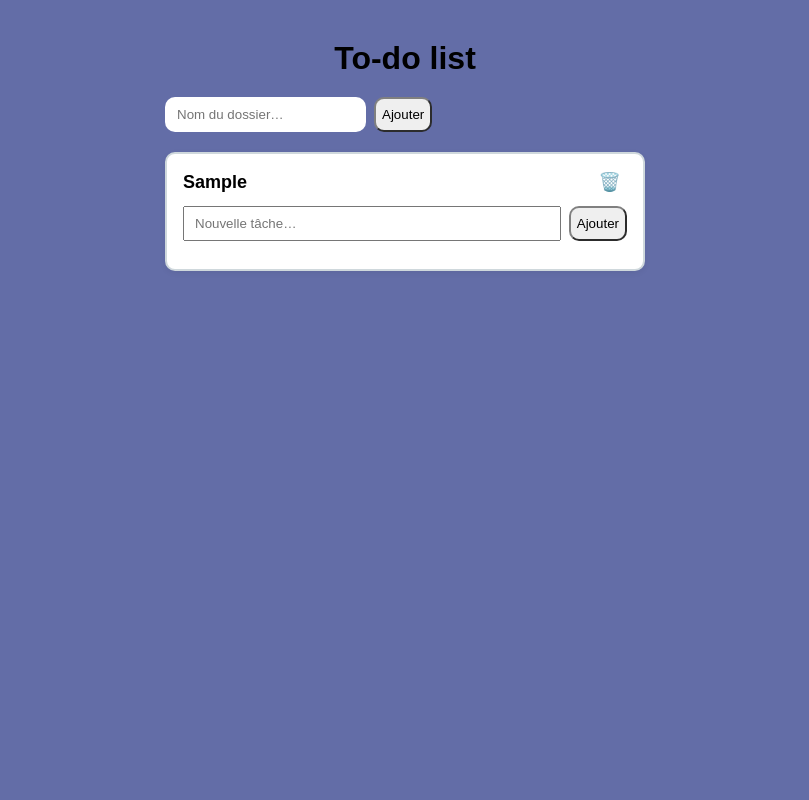
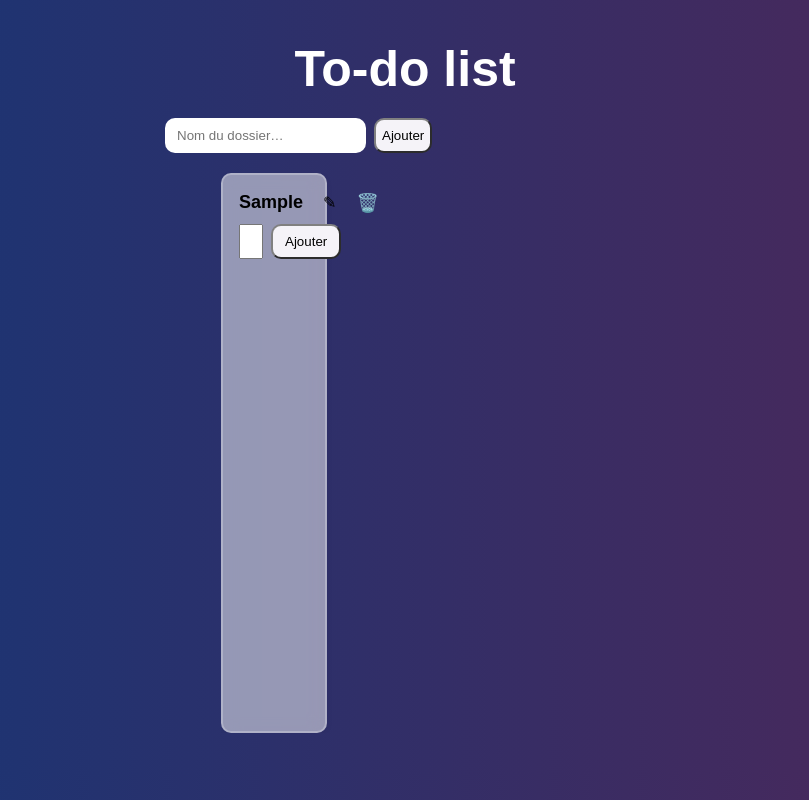
Before and after one commit to Shikacho/todo-app, a React (Create React App) app: page / in a window 1280 px wide. Both pictures are taken after typing "Sample" into the empty fields and a click on the button "Ajouter". Shown: the whole page, without its empty margins (235-1044 px from the left). Built offline with nearby package versions, Linux system fonts and the light colour scheme.

Commit message:
Ajout: édition inline du nom des dossiers + carrousel 3 cartes

```diff
--- a/src/components/FolderCard.jsx
+++ b/src/components/FolderCard.jsx
@@ -1,30 +1,104 @@
-import { useState } from "react";
+import { useRef, useState } from "react";
 import "../styles/FolderCard.css";
 import TaskItem from "./TaskItem";
 
-export default function FolderCard({ folder, onAddTask, onRemoveTask, onToggleTask, onRemoveFolder }) {
+export default function FolderCard({
+  folder,
+  onAddTask,
+  onRemoveTask,
+  onToggleTask,
+  onRemoveFolder,
+  onRenameFolder,
+}) {
   const [taskText, setTaskText] = useState("");
+  const inputRef = useRef(null);
+
+  // --- Édition du titre ---
+  const [editing, setEditing] = useState(false);
+  const [nameDraft, setNameDraft] = useState(folder.name);
+
+  const startEdit = () => {
+    setNameDraft(folder.name);
+    setEditing(true);
+  };
+
+  const cancelEdit = () => {
+    setEditing(false);
+    setNameDraft(folder.name);
+  };
+
+  const saveEdit = () => {
+    const next = nameDraft.trim();
+    if (next && next !== folder.name) onRenameFolder(folder.id, next);
+    setEditing(false);
+  };
 
   const submit = (e) => {
     e?.preventDefault?.();
+    if (!taskText.trim()) return;
     onAddTask(taskText);
     setTaskText("");
+    inputRef.current?.focus();
   };
 
   return (
     <section className="folder-card">
       <header className="folder-header">
-        <h2>{folder.name}</h2>
-        <button className="folder-delete" onClick={onRemoveFolder} title="Supprimer le dossier">🗑️</button>
+        {editing ? (
+          <div className="edit-folder">
+            <input
+              className="edit-input"
+              value={nameDraft}
+              onChange={(e) => setNameDraft(e.target.value)}
+              autoFocus
+              onKeyDown={(e) => {
+                if (e.key === "Enter") saveEdit();
+                if (e.key === "Escape") cancelEdit();
+              }}
+            />
+            <button className="btn" onClick={saveEdit} aria-label="Enregistrer">
+              ✔
+            </button>
+            <button className="btn" onClick={cancelEdit} aria-label="Annuler">
+              ✖
+            </button>
+          </div>
+        ) : (
+          <>
+            <h2 onDoubleClick={startEdit} title="Double-clique pour renommer">
+              {folder.name}
+            </h2>
+            <button
+              className="folder-rename"
+              onClick={startEdit}
+              aria-label="Renommer le dossier"
+              title="Renommer"
+            >
+              ✎
+            </button>
+          </>
+        )}
+
+        <button
+          className="folder-delete"
+          onClick={onRemoveFolder}
+          title="Supprimer le dossier"
+          aria-label="Supprimer le dossier"
+        >
+          🗑️
+        </button>
       </header>
 
       <form onSubmit={submit} className="task-add">
         <input
+          ref={inputRef}
           value={taskText}
           onChange={(e) => setTaskText(e.target.value)}
           placeholder="Nouvelle tâche…"
         />
-        <button type="submit">Ajouter</button>
+        <button type="submit" disabled={!taskText.trim()}>
+          Ajouter
+        </button>
       </form>
 
       <div className="task-list">
--- /dev/null
+++ b/src/components/FolderCarousel.jsx
@@ -0,0 +1,112 @@
+import { useEffect, useLayoutEffect, useRef, useState } from "react";
+import FolderCard from "./FolderCard";
+import "../styles/FolderCarousel.css";
+
+const VISIBLE = 3;
+
+export default function FolderCarousel({
+  folders,
+  onAddTask,
+  onRemoveTask,
+  onToggleTask,
+  onRemoveFolder,
+}) {
+  const stripRef = useRef(null);
+  const [cardW, setCardW] = useState(300);
+  const [gap, setGap] = useState(24);
+  const [start, setStart] = useState(0);
+
+  const maxStart = Math.max(0, folders.length - VISIBLE);
+  const showPrev = start > 0;
+  const showNext = start < maxStart;
+
+  const step = cardW + gap;
+
+  const measure = () => {
+    const el = stripRef.current;
+    if (!el) return;
+    const cs = getComputedStyle(el);
+    const g = parseFloat(cs.getPropertyValue("--gap")) || 24;
+    setGap(g);
+
+    const viewport = el.clientWidth;
+    const cw = Math.floor((viewport - g * (VISIBLE - 1)) / VISIBLE);
+    setCardW(cw);
+  };
+
+  useLayoutEffect(() => {
+    measure();
+    const ro = new ResizeObserver(measure);
+    if (stripRef.current) ro.observe(stripRef.current);
+    window.addEventListener("resize", measure);
+    return () => {
+      ro.disconnect();
+      window.removeEventListener("resize", measure);
+    };
+  }, []);
+
+  useEffect(() => {
+    const clipped = Math.min(start, Math.max(0, folders.length - VISIBLE));
+    if (clipped !== start) setStart(clipped);
+    const el = stripRef.current;
+    if (el) el.scrollTo({ left: clipped * step, behavior: "instant" });
+  }, [folders.length, cardW, gap]);
+
+  const scrollToIndex = (i, smooth = true) => {
+    const el = stripRef.current;
+    if (!el) return;
+    const left = i * step;
+    el.scrollTo({ left, behavior: smooth ? "smooth" : "instant" });
+  };
+
+  const prev = () => {
+    const nextStart = Math.max(0, start - 1);
+    setStart(nextStart);
+    scrollToIndex(nextStart);
+  };
+
+  const next = () => {
+    const nextStart = Math.min(maxStart, start + 1);
+    setStart(nextStart);
+    scrollToIndex(nextStart);
+  };
+
+  return (
+    <div className="carousel-viewport" role="region" aria-label="Dossiers">
+      {showPrev && (
+        <button className="nav-btn left" onClick={prev} aria-label="Précédent">
+          ‹
+        </button>
+      )}
+
+      <div
+        className="strip"
+        ref={stripRef}
+        style={{ ["--card-w"]: `${cardW}px`, ["--gap"]: `${gap}px` }}
+        tabIndex={0}
+        onKeyDown={(e) => {
+          if (e.key === "ArrowLeft" && showPrev) prev();
+          if (e.key === "ArrowRight" && showNext) next();
+        }}
+      >
+        {folders.map((folder) => (
+          <div className="card-wrap" key={folder.id}>
+            <FolderCard
+              folder={folder}
+              onAddTask={(text) => onAddTask(folder.id, text)}
+              onRemoveTask={(taskId) => onRemoveTask(folder.id, taskId)}
+              onToggleTask={(taskId) => onToggleTask(folder.id, taskId)}
+              onRemoveFolder={() => onRemoveFolder(folder.id)}
+            />
+          </div>
+        ))}
+      </div>
+
+      {showNext && (
+        <button className="nav-btn right" onClick={next} aria-label="Suivant">
+          ›
+        </button>
+      )}
+    </div>
+  );
+}
--- a/src/components/TodoApp.jsx
+++ b/src/components/TodoApp.jsx
@@ -1,8 +1,9 @@
 import { useState } from "react";
 import "../styles/TodoApp.css";
-import FolderCard from "./FolderCard";
+import FolderCarousel from "./FolderCarousel";
 
-const uid = () => (crypto?.randomUUID ? crypto.randomUUID() : String(Date.now() + Math.random()));
+const uid = () =>
+  crypto?.randomUUID ? crypto.randomUUID() : String(Date.now() + Math.random());
 
 export default function TodoApp() {
   const [folderName, setFolderName] = useState("");
@@ -15,14 +16,16 @@ export default function TodoApp() {
     setFolderName("");
   };
 
-
   const addTaskToFolder = (folderId, text) => {
     const value = text.trim();
     if (!value) return;
     setFolders((fs) =>
       fs.map((f) =>
         f.id === folderId
-          ? { ...f, tasks: [...f.tasks, { id: uid(), text: value, completed: false }] }
+          ? {
+              ...f,
+              tasks: [...f.tasks, { id: uid(), text: value, completed: false }],
+            }
           : f
       )
     );
@@ -31,7 +34,9 @@ export default function TodoApp() {
   const removeTaskFromFolder = (folderId, taskId) => {
     setFolders((fs) =>
       fs.map((f) =>
-        f.id === folderId ? { ...f, tasks: f.tasks.filter((t) => t.id !== taskId) } : f
+        f.id === folderId
+          ? { ...f, tasks: f.tasks.filter((t) => t.id !== taskId) }
+          : f
       )
     );
   };
@@ -59,7 +64,6 @@ export default function TodoApp() {
     <div className="todo-container">
       <h1>To-do list</h1>
 
-
       <div className="add-folder">
         <input
           type="text"
@@ -70,18 +74,15 @@ export default function TodoApp() {
         <button onClick={addFolder}>Ajouter</button>
       </div>
 
-      <div className="folder-grid">
-        {folders.map((folder) => (
-          <FolderCard
-            key={folder.id}
-            folder={folder}
-            onAddTask={(text) => addTaskToFolder(folder.id, text)}
-            onRemoveTask={(taskId) => removeTaskFromFolder(folder.id, taskId)}
-            onToggleTask={(taskId) => toggleTaskInFolder(folder.id, taskId)}
-            onRemoveFolder={() => removeFolder(folder.id)}
-          />
-        ))}
-      </div>
+      {folders.length > 0 && (
+        <FolderCarousel
+          folders={folders}
+          onAddTask={addTaskToFolder}
+          onRemoveTask={removeTaskFromFolder}
+          onToggleTask={toggleTaskInFolder}
+          onRemoveFolder={removeFolder}
+        />
+      )}
     </div>
   );
 }
--- a/src/styles/FolderCard.css
+++ b/src/styles/FolderCard.css
@@ -1,40 +1,119 @@
 .folder-card {
-  border: 2px solid #cfd8dc;
+  box-sizing: border-box;
+  border: 2px solid rgba(255, 255, 255, 0.25);
   border-radius: 10px;
   padding: 16px;
-  background: #ffffff;
+  background: rgba(255, 255, 255, 0.5);
+  backdrop-filter: blur(8px);
+  -webkit-backdrop-filter: blur(8px);
   box-shadow: 0 2px 6px rgba(0,0,0,0.06);
   display: flex;
   flex-direction: column;
+  height: clamp(500px, 70vh, 600px);
+  width: 100%;
+  min-width: 0;
+  max-width: none;
+  margin: 0;
+
 }
 
 .folder-header {
   display: flex;
   align-items: center;
   gap: 8px;
-  margin-bottom: 12px;
+  margin-bottom: 10px;
 }
 
 .folder-header h2 {
   margin: 0;
   font-size: 18px;
+  line-height: 1.3;
   flex: 1;
+  word-wrap: break-word;
+  overflow-wrap: break-word;
+  white-space: normal;
+  text-overflow: unset;
 }
-
 .folder-delete {
   background: transparent;
   border: none;
   cursor: pointer;
   font-size: 18px;
+  line-height: 1;
 }
 
 .task-add {
-  display: flex;
+  display: grid;
+  grid-template-columns: 1fr auto;
   gap: 8px;
-  margin-bottom: 12px;
+  margin-bottom: 10px;
+}
+
+.task-add input,
+.task-add button {
+  box-sizing: border-box;
 }
 
 .task-add input {
+  padding: 8px 10px;
+  outline: none;
+  min-width: 0;
+}
+
+.task-add button {
+  padding: 8px 12px;
+  white-space: nowrap;
+}
+
+.task-list {
   flex: 1;
-  padding: 8px 10px;
+  min-height: 0;
+  overflow: auto;
+  padding-right: 4px;
+  display: grid;
+  grid-auto-rows: min-content;
+  gap: 10px;
 }
+
+.folder-header h2 {
+  margin: 0;
+  font-size: 18px;
+  line-height: 1.3;
+  flex: 1;
+  word-wrap: break-word;
+  overflow-wrap: break-word;
+  white-space: normal;
+}
+
+.folder-rename {
+  background: transparent;
+  border: none;
+  cursor: pointer;
+  font-size: 16px;
+  margin-left: 6px;
+}
+
+.edit-folder {
+  display: grid;
+  grid-template-columns: 1fr auto auto;
+  gap: 6px;
+  align-items: center;
+  flex: 1;
+}
+
+.edit-input {
+  width: 100%;
+  padding: 6px 8px;
+  box-sizing: border-box;
+}
+
+.btn {
+  background: #eef2ff;
+  border: 1px solid #c7d2fe;
+  border-radius: 6px;
+  padding: 6px 8px;
+  cursor: pointer;
+}
+.btn:hover {
+  background: #e0e7ff;
+}
--- /dev/null
+++ b/src/styles/FolderCarousel.css
@@ -0,0 +1,62 @@
+.carousel-viewport {
+  --gutter: 56px;
+  position: relative;
+  max-width: 100%;
+  box-sizing: border-box;
+  padding: 0 var(--gutter);
+  overflow: hidden;
+}
+
+.strip {
+  --gap: 24px;
+  display: flex;
+  gap: var(--gap);
+  overflow: hidden;
+  scroll-behavior: smooth;
+  width: 100%;
+  min-width: 0;
+  box-sizing: border-box;
+}
+
+.card-wrap {
+  flex: 0 0 var(--card-w);
+  width: var(--card-w);
+  min-width: 0;
+  display: flex;
+  align-items: stretch;
+  justify-content: center;
+}
+
+.card-wrap .folder-card {
+  width: 100%;
+  min-width: 0;
+  max-width: 100%;
+  margin: 0;
+  box-sizing: border-box;
+}
+
+.nav-btn {
+  position: absolute;
+  top: 50%;
+  transform: translateY(-50%);
+  width: 40px;
+  height: 40px;
+  border-radius: 999px;
+  border: none;
+  background: rgba(255,255,255,0.92);
+  box-shadow: 0 6px 18px rgba(0,0,0,0.15);
+  cursor: pointer;
+  font-size: 22px;
+  display: grid;
+  place-items: center;
+  z-index: 2;
+}
+.nav-btn.left  { left: calc(var(--gutter) - 44px); }
+.nav-btn.right { right: calc(var(--gutter) - 44px); }
+.nav-btn:hover { transform: translateY(-50%) scale(1.06); }
+.nav-btn:disabled { opacity: 0.4; cursor: default; box-shadow: none; }
+
+@media (max-width: 760px) {
+  .carousel-viewport { --gutter: 40px; }
+  .strip { --gap: 16px; }
+}
--- a/src/styles/TodoApp.css
+++ b/src/styles/TodoApp.css
@@ -1,6 +1,6 @@
 body{
   font-family: Arial, sans-serif;
-  background-color: #636da7;
+  background: linear-gradient(to right, #153677, #4f2758);
   margin: 0;
   padding: 0;
 }
@@ -17,6 +17,10 @@ button {
   border-radius:10px;;
   color: black;
   border-color: grey;
+  cursor: pointer;
+  background-color: rgb(245, 243, 248);
+  border: oklab(lightness a b);
+  border: ;
 }
 
 .add-folder {
@@ -31,6 +35,8 @@ button {
   padding: 10px 12px;
   border-radius: 10px;
   border: none;
+  background-color: white;
+  outline: none;
 }
 
 .folder-grid {
@@ -42,4 +48,7 @@ button {
 h1 {
   text-align: center;
   margin-bottom: 20px;
+  font-family: 'motserrat', sans-serif;
+  color: white;
+  font-size: 50px;
 }
```
